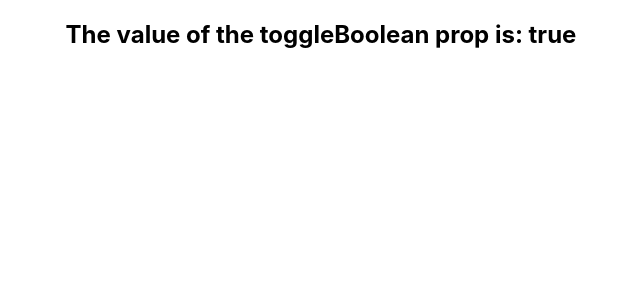
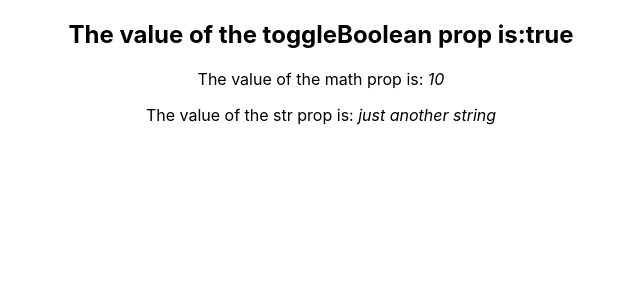
Before and after one commit to kavinduUdhara/react-coursera, a React (Create React App) app in the folder app1/: page / in a window 1280 px wide. Shown: the top 300 px of the page, without its empty margins (319-959 px from the left). Built offline with nearby package versions, Linux system fonts and the light colour scheme.

Commit message:
completed

```diff
--- a/app1/src/App.js
+++ b/app1/src/App.js
@@ -7,19 +7,30 @@
 import Nav from './components/Nav';
 
 const bool = false;
+const str1 = "just";
 
 function Example(props) {
-    return (
-        <h2>The value of the toggleBoolean prop is: {props.toggleBoolean.toString()}</h2>
-    );
+  return (
+      <div>
+          <h2>
+              The value of the toggleBoolean prop is:{props.toggleBoolean.toString()}
+          </h2>
+          <p>The value of the math prop is: <em>{props.math}</em></p>
+          <p>The value of the str prop is: <em>{props.str}</em></p>
+      </div>
+  );
 };
 
 function App(props) {
   console.log(logo);
     return (
-        <div className="App">
-            <Example toggleBoolean={!bool} />
-        </div>
+      <div className="App">
+        <Example
+            toggleBoolean={!bool}
+            math={(10 + 20) / 3}
+            str={str1 + ' another ' + 'string'}
+        />
+      </div>
     );
 }
 
```
